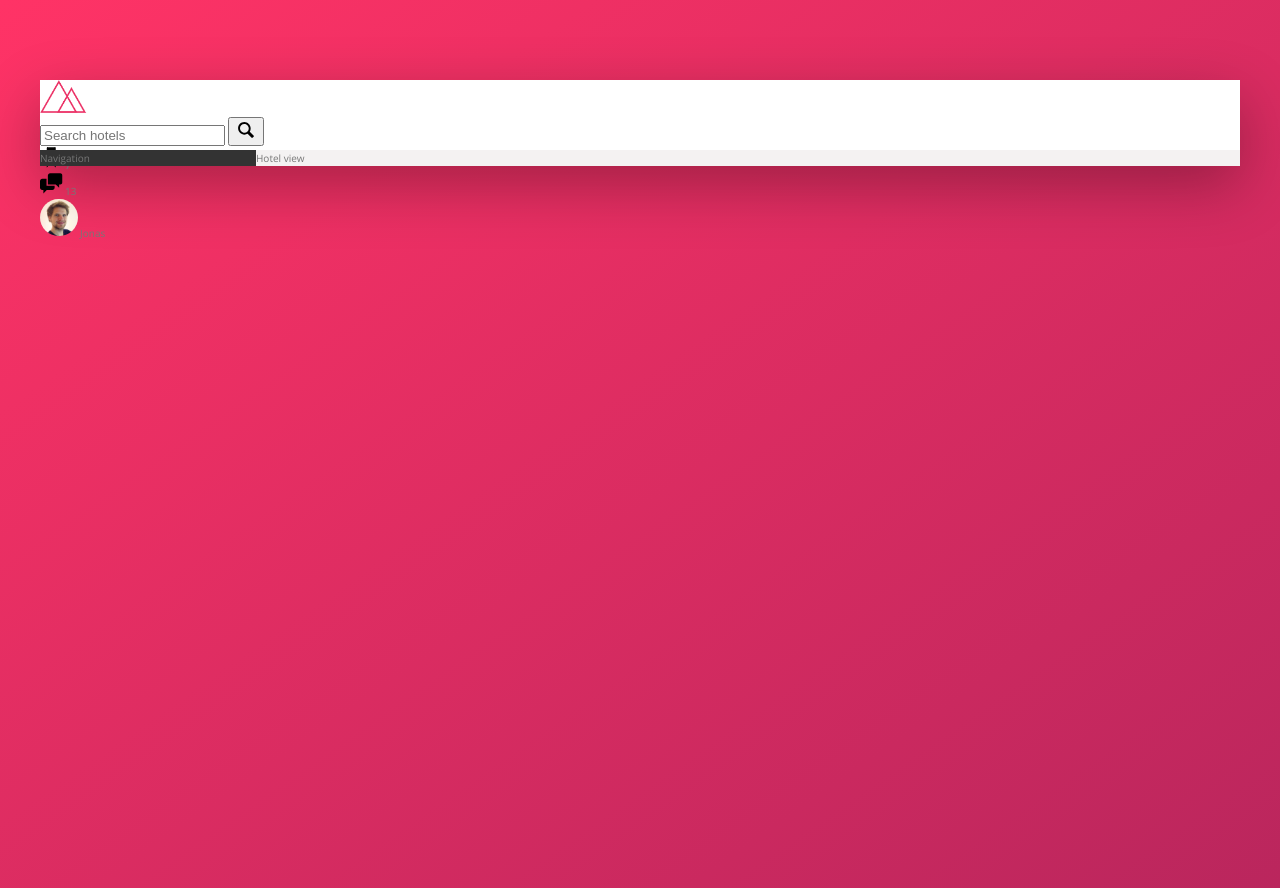
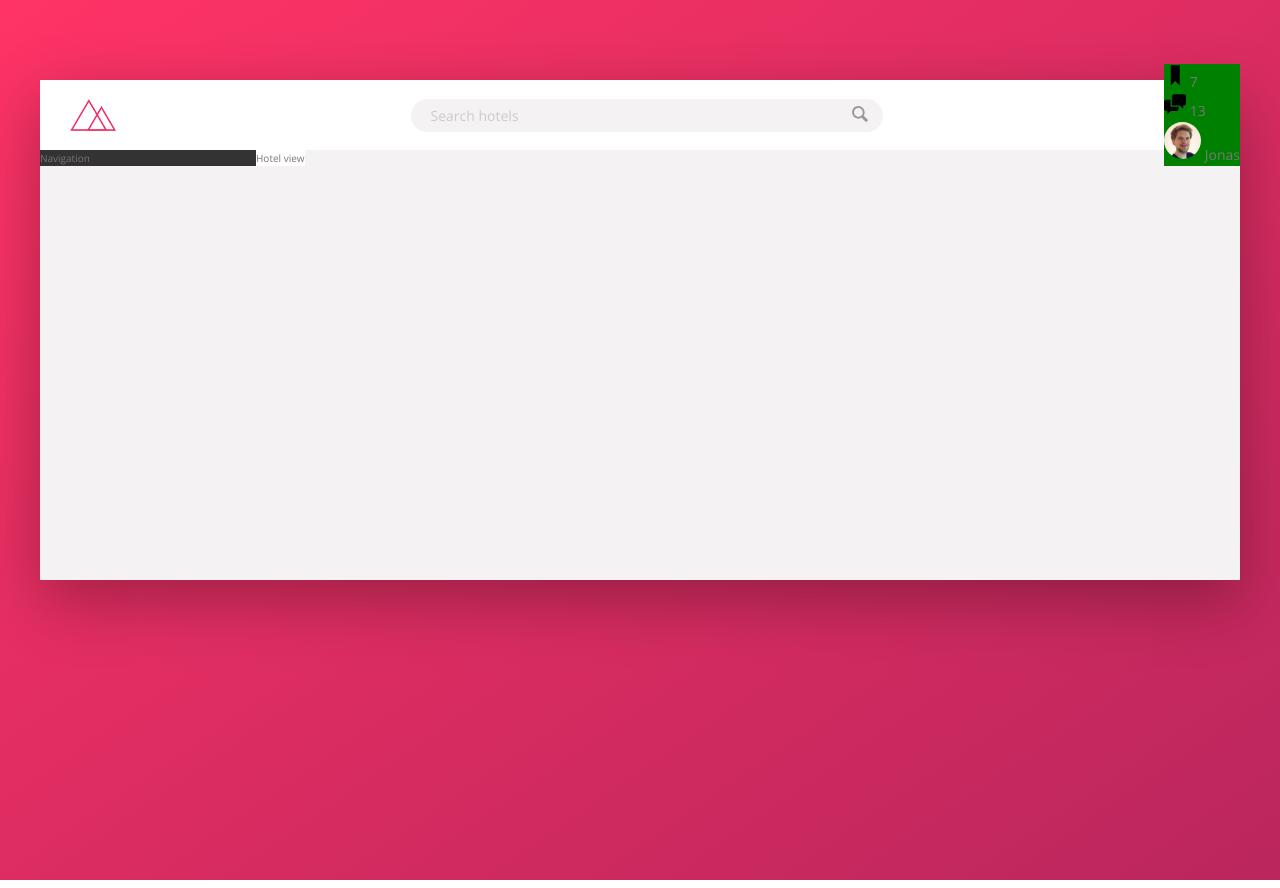
Before and after one commit to RonaldVilorio/Trillo, a website: page index.html in a window 1280 px wide. Drawn offline with nearby package versions, Linux system fonts and the light colour scheme.

Commit message:
header search button f

```diff
--- a/index.html
+++ b/index.html
@@ -37,7 +37,7 @@
                     </div>
                     <div class="user-nav__user">
                         <img src="img/user.jpg" alt="User Photo" class="user-nav__user-photo">
-                        <span class="user-nave__user-name">Jonas</span>
+                        <span class="user-nav__user-name">Jonas</span>
                     </div>
                 </nav>
 
@@ -46,7 +46,7 @@
                 <nav class="sidebar">
                     Navigation
                 </nav>
-                <main class="hote-view">
+                <main class="hotel-view">
                     Hotel view
                 </main>
             </div>
--- a/sass/_base.scss
+++ b/sass/_base.scss
@@ -15,14 +15,18 @@
 
     --shadow-dark: 0 2rem 6rem rgba(0,0,0,.3);
     }
-    *,
+*{
+    margin: 0;
+    padding: 0;
+}
+*,
 *::after
 *::before{
-    margin: 0;
-    padding: 0;
-    box-sizing:border-box;
+
+    box-sizing:inherit;
 }
 html{
+    box-sizing: border-box;
     font-size: 62.5%;
 }
 body{
--- a/sass/_components.scss
+++ b/sass/_components.scss
@@ -1,19 +1,59 @@
 // logo
 .logo{
     height: 3.25rem;
+    margin-left:3rem;
 
 }
 // search
 .search{
+    // background-color: red;
+    flex:0 0 40%;
+    display: flex;
+    align-items: center;
+    justify-content: center;
+
+
+
     &__input{
+        font-family:inherit;
+        font-size:inherit;
+        color:inherit;
+        background-color: var(--color-grey-light-2);
+        border:none;
+        padding: .7rem 2rem;
+        border-radius:10rem;
+        width:90%;
+        transition: all .2s;
+        margin-right:-3.25rem;
 
+        &:focus{
+            outline:none;
+            width:100%;
+            background-color:var(--color-grey-light-3);
+        }
+        &::-webkit-input-placeholder{
+            font-weight:100;
+            color: var(--color-grey-light-4);
+        }
+    }
+    &__input:focus + &__button{
+        background-color:var(--color-grey-light-3);
     }
     &__button{
+        border:none;
+        background-color:var(--color-grey-light-2);
+        &:focus{
+            outline:none;
+        }
+        &:active{
+            transform:translateY(.2rem);
+        }
 
     }
     &__icon{
         height: 2rem;
         width: 2rem;
+        fill:var(--color-grey-dark-3);
 
     }
 
@@ -21,6 +61,7 @@
 
 // user nav
 .user-nav{
+    background-color: green;
     &__icon-box{
 
     }
--- a/sass/_layout.scss
+++ b/sass/_layout.scss
@@ -3,12 +3,17 @@
     margin: 8rem auto;
     background-color: var(--color-grey-light-2);
     box-shadow: var(--shadow-dark);
+    min-height: 50rem;
 
 }
 .header{
+    font-size:1.4rem;
     height: 7rem;
     background-color: #fff;
-    border-bottom: var(--color-grey-light-2)
+    border-bottom: var(--color-grey-light-2);
+    display:flex;
+    justify-content: space-between;
+    align-items: center;
 
 }
 .content{
@@ -21,6 +26,6 @@
 }
 .hotel-view{
     background-color: #fff;
-    flex:1;
+    // flex:1;
 
 }
```
Also changed, not shown: css/style.comp.css, 1 other file.
